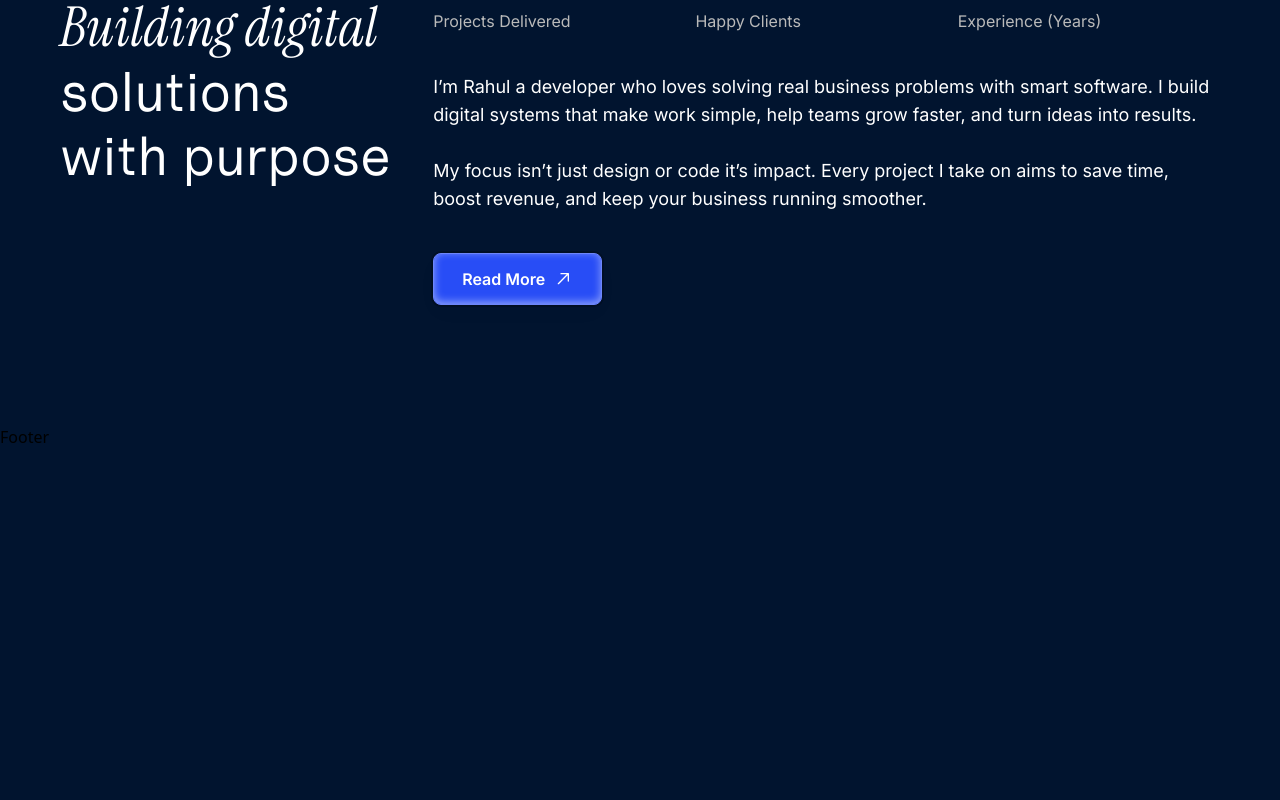
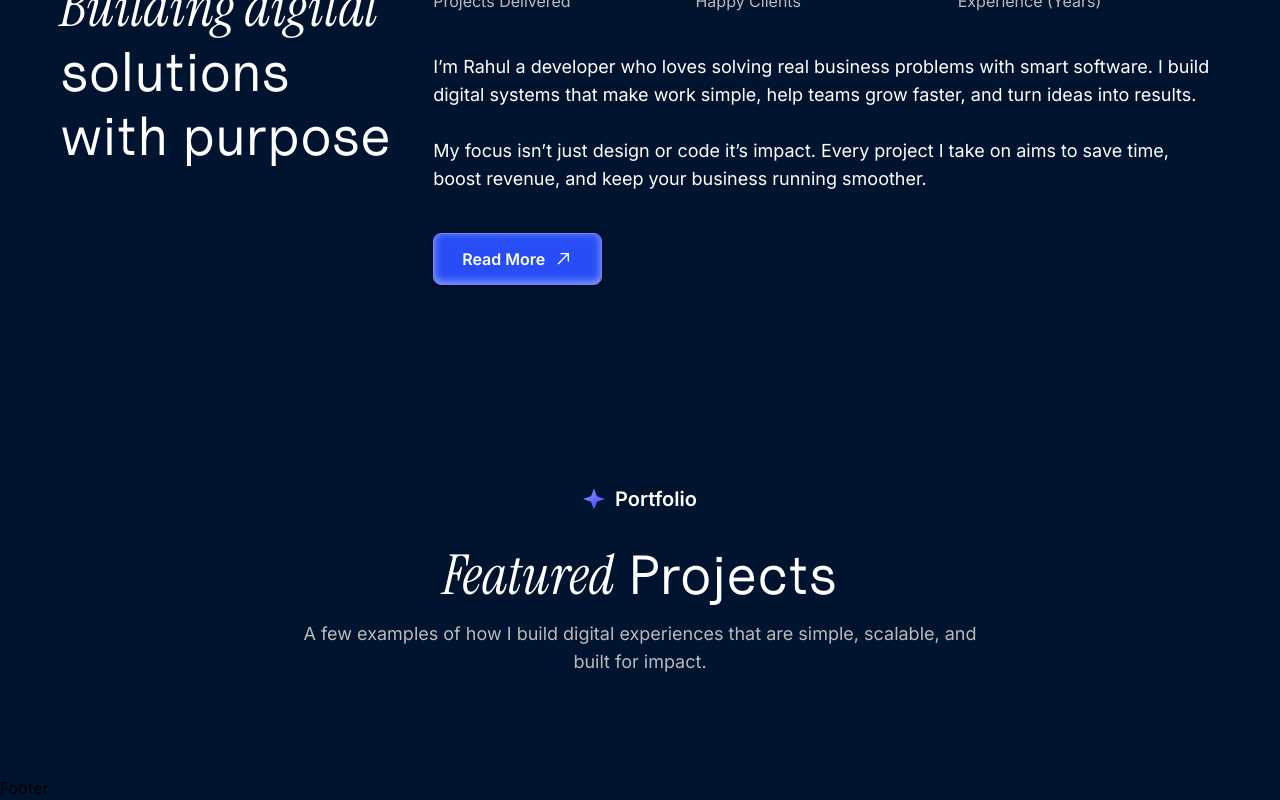
Before and after one commit to rahulsd380/Rahul-Sutradhar---Portfolio-Client, a Next.js app: page / in a window 1280 px wide. Shown: the part 1071-1871 px from the top of the page. Before the commit the page ends 1520 px from the top, so only its background shows below. Built offline with nearby package versions, Linux system fonts and the light colour scheme.

Commit message:
Added reusable heading

```diff
--- a/src/app/(commonLayout)/page.tsx
+++ b/src/app/(commonLayout)/page.tsx
@@ -1,4 +1,5 @@
 import AboutMe from "@/components/HomePage/AboutMe/AboutMe";
+import FeaturedProjects from "@/components/HomePage/FeaturedProjects/FeaturedProjects";
 import Hero from "@/components/HomePage/Hero/Hero";
 
 const Home = () => {
@@ -6,6 +7,7 @@ const Home = () => {
     <div>
       <Hero/>
       <AboutMe/>
+      <FeaturedProjects/>
     </div>
   );
 };
--- a/src/components/HomePage/AboutMe/AboutMe.tsx
+++ b/src/components/HomePage/AboutMe/AboutMe.tsx
@@ -11,7 +11,7 @@ const AboutMe = () => {
   ];
   return (
     <Container>
-      <div className="py-[120px] flex gap-9">
+      <div className="py-[100px] flex gap-9">
         <div className="w-[30%]">
           <div className="flex items-center gap-2.5">
             <Image
--- /dev/null
+++ b/src/components/HomePage/FeaturedProjects/FeaturedProjects.tsx
@@ -0,0 +1,19 @@
+import Container from "@/components/Reusable/Container/Container";
+import Heading from "@/components/Reusable/Heading/Heading";
+
+const FeaturedProjects = () => {
+  return (
+    <Container>
+      <div className="py-[100px]">
+        <Heading
+          subHeading="Portfolio"
+          styledHeading="Featured"
+          heading="Projects"
+          description="A few examples of how I build digital experiences that are simple, scalable, and built for impact."
+        />
+      </div>
+    </Container>
+  );
+};
+
+export default FeaturedProjects;
--- /dev/null
+++ b/src/components/Reusable/Heading/Heading.tsx
@@ -0,0 +1,43 @@
+import Image from "next/image";
+import { ICONS } from "../../../../public/assets";
+
+type THeadingProps = {
+  subHeading?: string;
+  styledHeading: string;
+  heading: string;
+  description?: string;
+};
+const Heading: React.FC<THeadingProps> = ({
+  subHeading,
+  styledHeading,
+  heading,
+  description,
+}) => {
+  return (
+    <div className={`flex flex-col items-center`}>
+      <div className="flex items-center gap-2.5">
+        <Image
+          src={ICONS.blueStar}
+          alt="Blue Star Icon"
+          className="size-[22px]"
+        />
+        <h3 className="font-Inter text-xl font-semibold text-white">
+          {subHeading}
+        </h3>
+      </div>
+      <h3 className="text-white text-[55px] mt-[30px] font-Uncut-Sans leading-16 text-center max-w-[644px]">
+        <span className="font-Instrument-Serif font-normal italic">
+          {styledHeading}
+        </span>{" "}
+        {heading}
+      </h3>
+      {description && (
+        <p className="text-lg text-neutral-35 font-Inter text-center max-w-[698px] mt-3">
+          {description}
+        </p>
+      )}
+    </div>
+  );
+};
+
+export default Heading;
```
